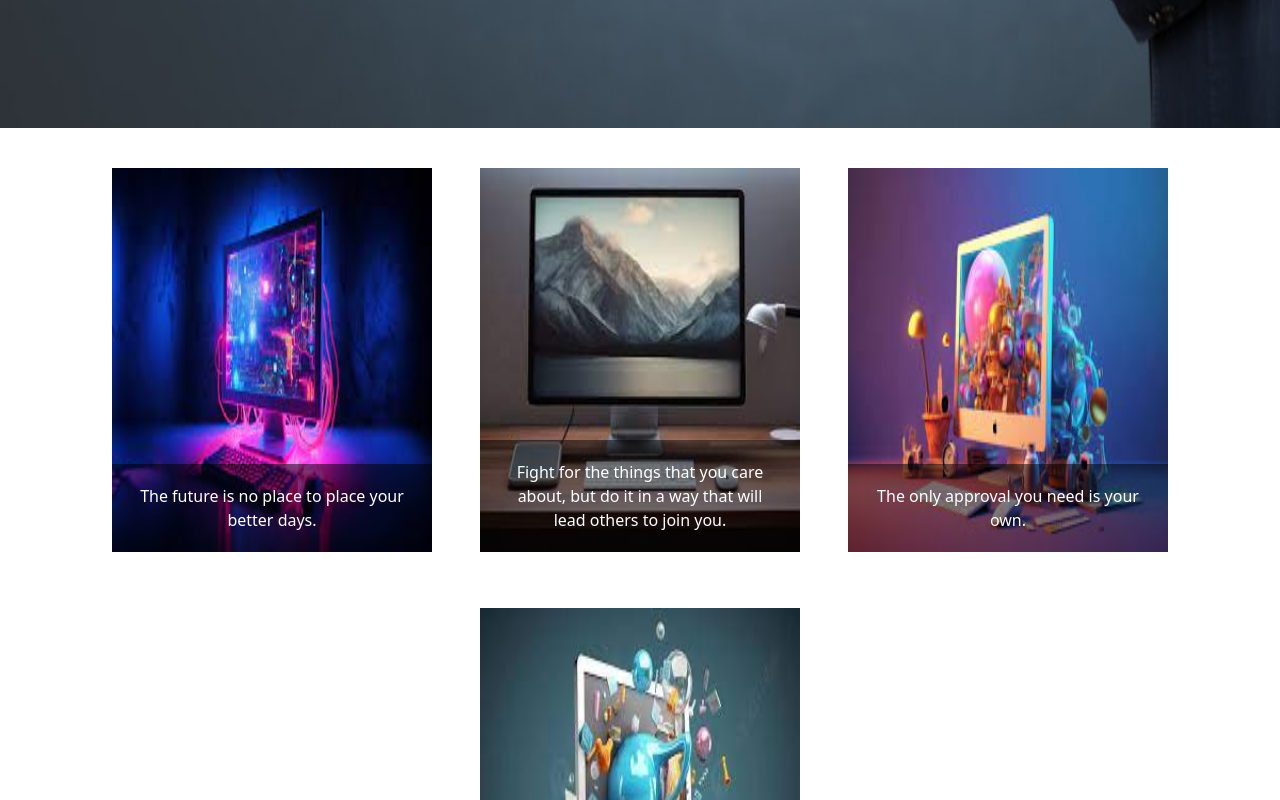
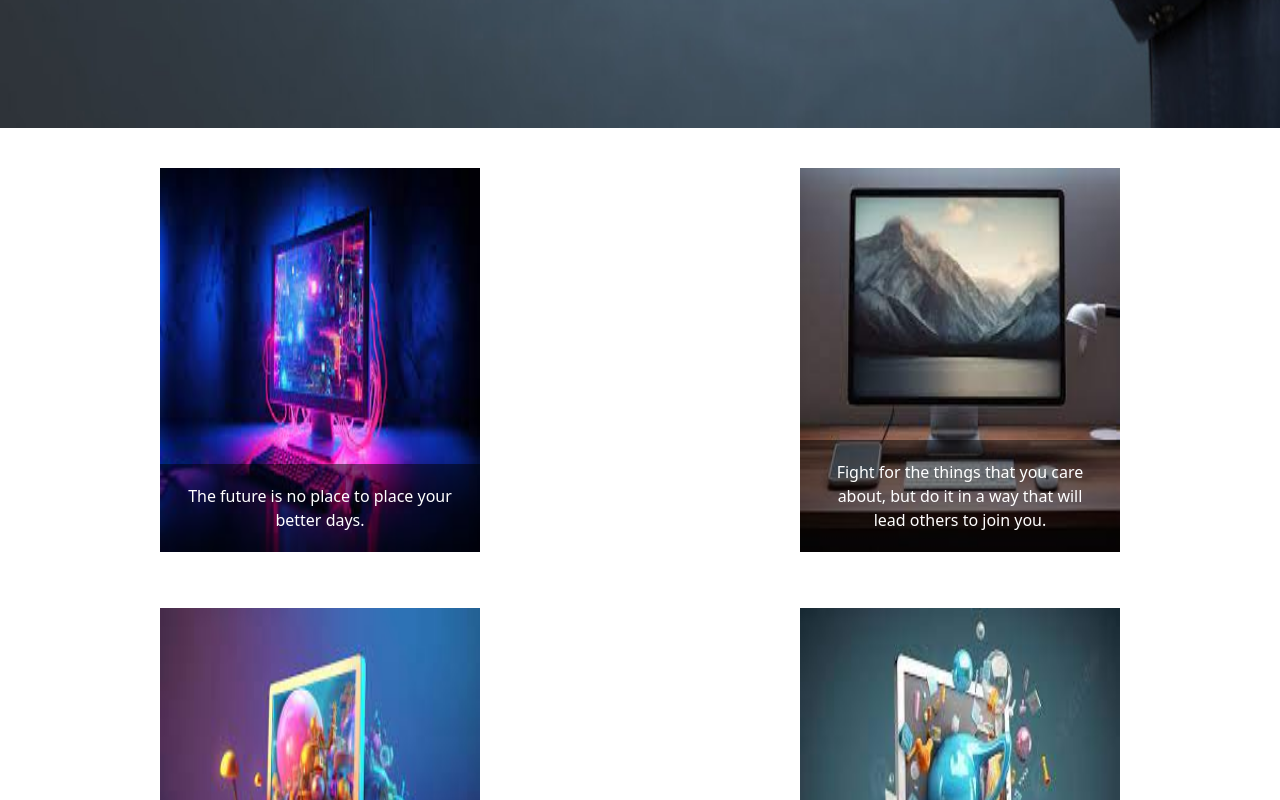
Before and after one commit to Joseph6655/nextjs-test3, a Next.js app: page /about in a window 1280 px wide. Shown: the part 760-1560 px from the top of the page. Built offline with nearby package versions, Linux system fonts and the light colour scheme.

Commit message:
new changes

```diff
--- a/src/pages/about.js
+++ b/src/pages/about.js
@@ -20,7 +20,7 @@
         <title>About page</title>
       </Head>
       <Banner imageSource="/about.png" cardContent="Welcome to About page" textColor="text-blue-500"/>
-      <div className="flex flex-wrap justify-center">
+      <div className="grid grid-cols-1 md:grid-cols-2  justify-center">
         {imagesData.map((data, index) => (
           <SectionImage key={index} imageSource={data.imageSource} cardContent={data.cardContent} />
         ))}
--- a/src/pages/index.js
+++ b/src/pages/index.js
@@ -20,12 +20,11 @@
       </Head>
       <Banner imageSource="/banner.png" cardContent="Welcome to Home page" />
       <Form/>
-      <div className="flex flex-wrap justify-center">
+      <div className="grid grid-cols-1 md:grid-cols-2  justify-center">
         {imagesData.map((data, index) => (
           <SectionImage key={index} imageSource={data.imageSource} cardContent={data.cardContent} />
         ))}
       </div>
-
       <Footer/>
     </div>
   );
```
